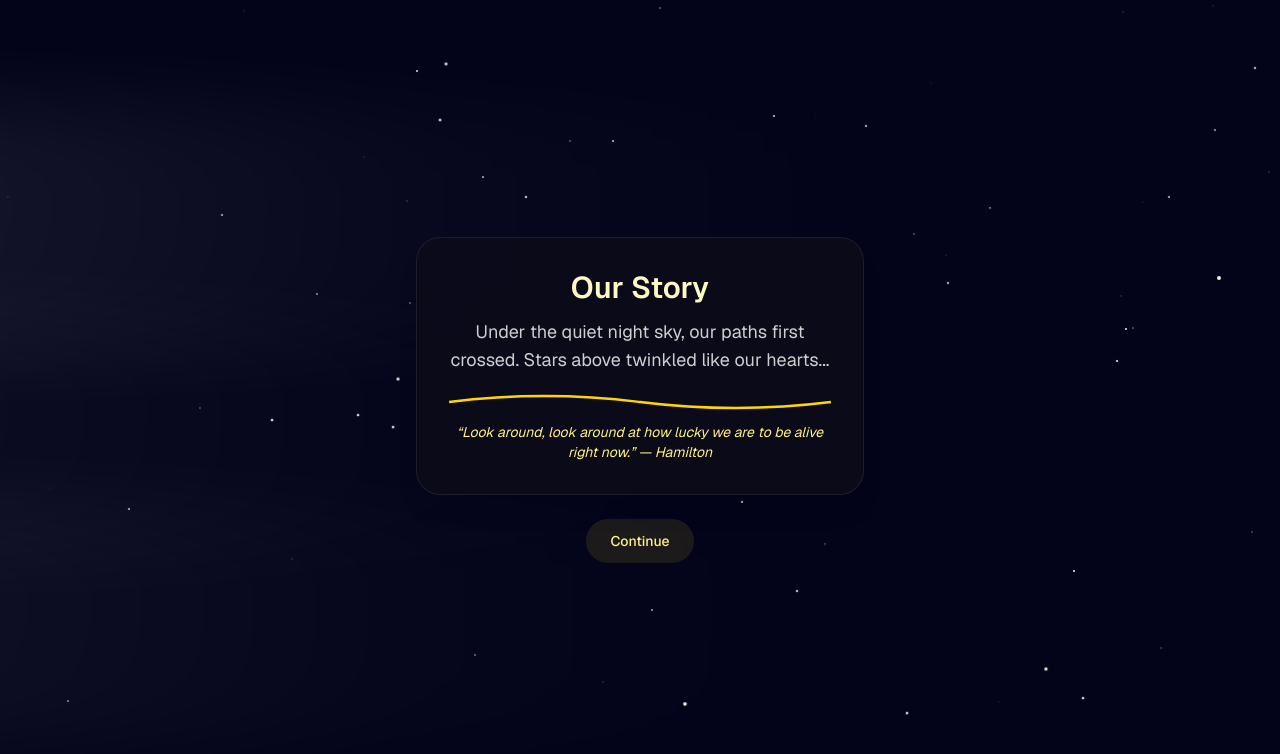
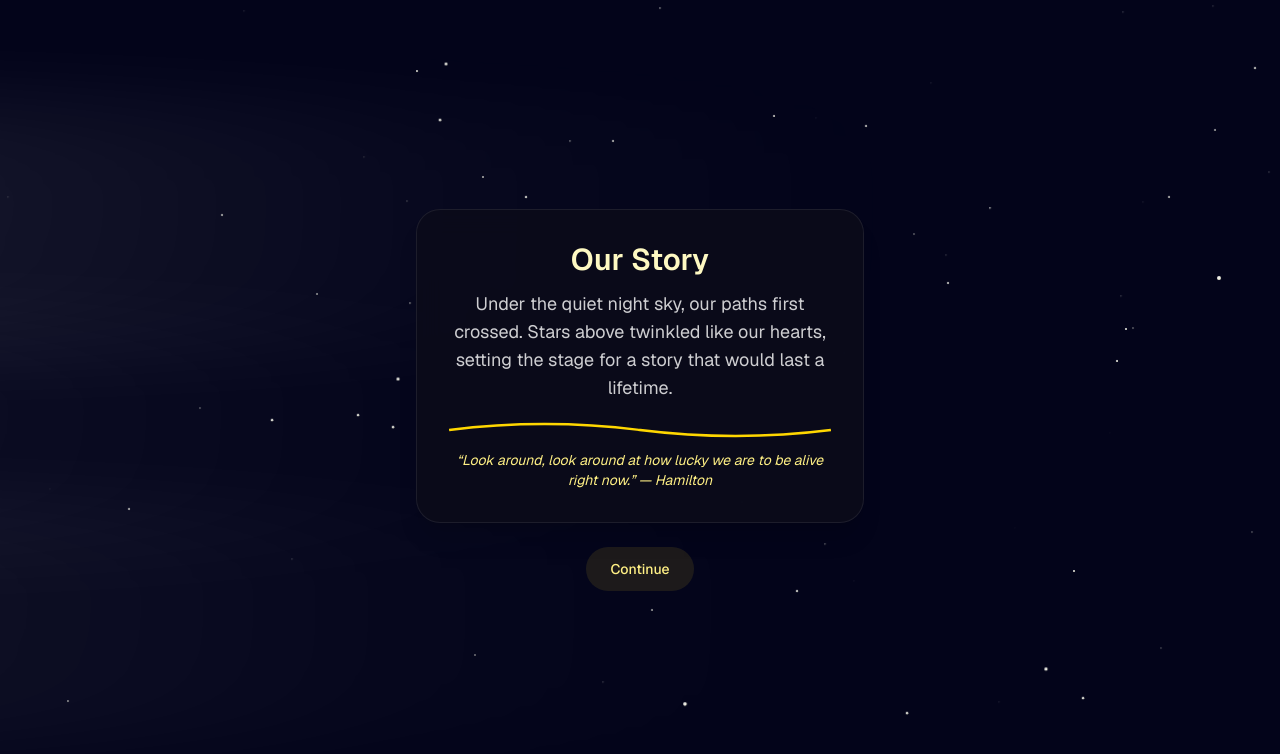
Before and after one commit to Agladima/birth, a Next.js app: page / in a window 1280 px wide. Shown: the top 754 px of the page. Built offline with nearby package versions, Linux system fonts and the light colour scheme.

Commit message:
write up final

```diff
--- a/src/app/page.tsx
+++ b/src/app/page.tsx
@@ -137,7 +137,8 @@ export default function NightSkyPage() {
               </h1>
               <p className="mt-3 text-sm sm:text-lg text-white/80">
                 Under the quiet night sky, our paths first crossed. Stars above
-                twinkled like our hearts...
+                twinkled like our hearts, setting the stage for a story that
+                would last a lifetime.
               </p>
               <svg
                 className="w-full h-6 mt-4"
```
